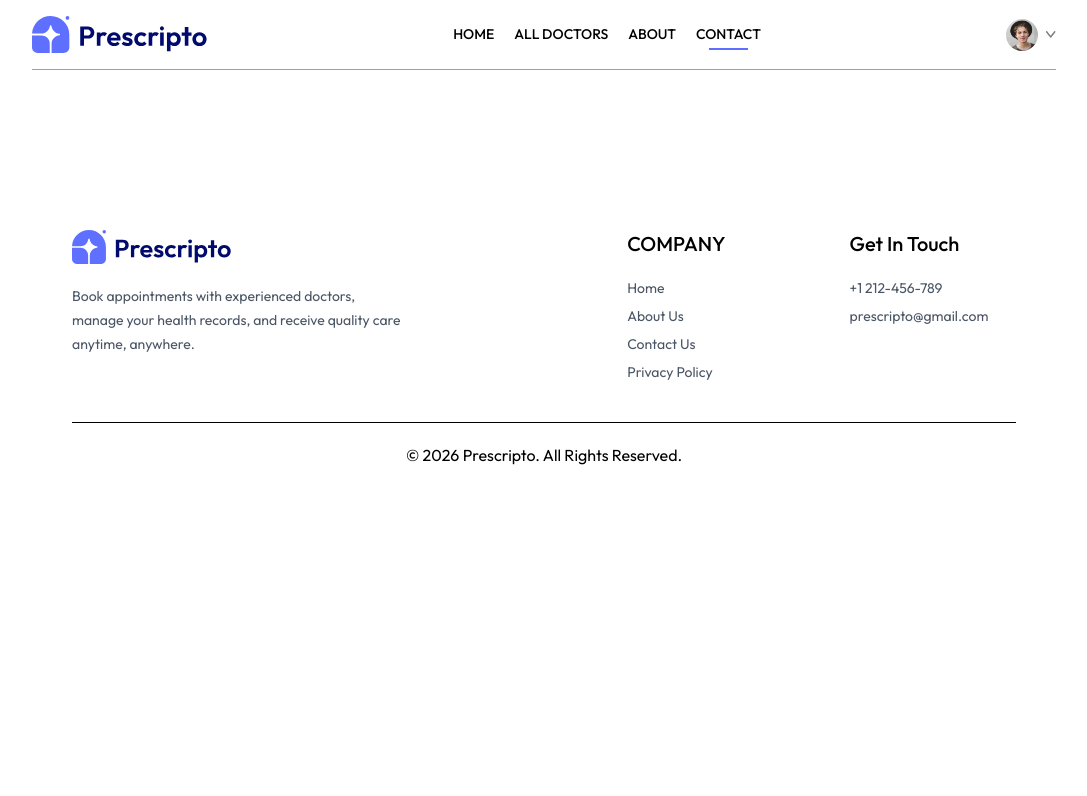
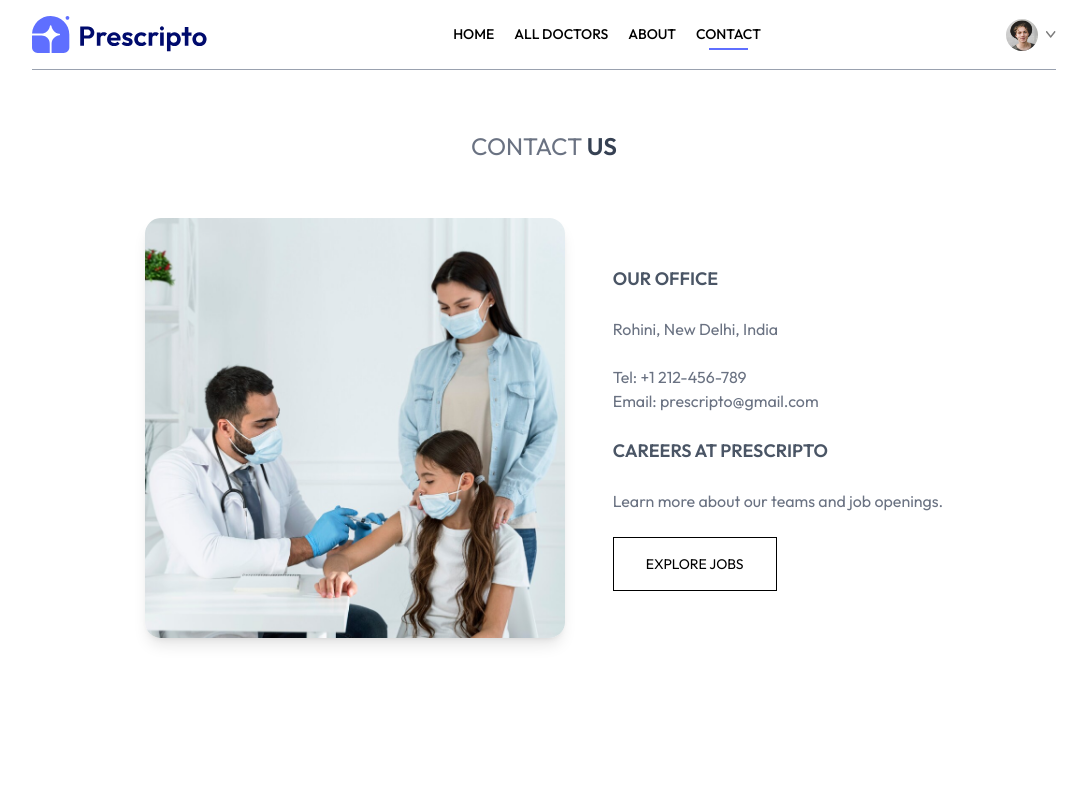
Before and after one commit to Yashi027/Prescripto, a React (Vite) app in the folder frontend/: page /contact in a window 1280 px wide. Shown: the top 796 px of the page, without its empty margins (96-1183 px from the left). Built offline with nearby package versions, Linux system fonts and the light colour scheme; a web font is replaced by a local one.

Commit message:
contact page

```diff
--- a/frontend/src/pages/Contact.jsx
+++ b/frontend/src/pages/Contact.jsx
@@ -1,8 +1,25 @@
 import React from 'react';
+import { assets } from '../assets/assets_frontend/assets';
 
 const Contact = () => {
   return (
     <div>
+
+      <div className='text-center text-2xl pt-10 text-gray-500'>
+        <p>CONTACT <span className='text-gray-700 font-semibold'>US</span></p>
+      </div>
+
+      <div className='my-14 flex flex-col md:flex-row items-center justify-center gap-12 mb-24'>
+        <img src={assets.contact_image} alt="Image" className='w-full md:max-w-[420px] rounded-2xl shadow-lg'/>
+        <div className='flex flex-col items-start gap-6'>
+          <p className='font-semibold text-lg text-gray-600'>OUR OFFICE</p>
+          <p className='text-gray-500'>Rohini, New Delhi, India</p>
+          <p className='text-gray-500'>Tel: +1 212-456-789 <br />Email: prescripto@gmail.com</p>
+          <p className='font-semibold text-lg text-gray-600'>CAREERS AT PRESCRIPTO</p>
+          <p className='text-gray-500'>Learn more about our teams and job openings.</p>
+          <button className='border border-black px-8 py-4 text-sm hover:bg-black hover:text-white transition-all duration-500 cursor-pointer'>EXPLORE JOBS</button>
+        </div>
+      </div>
 
     </div>
   );
```
